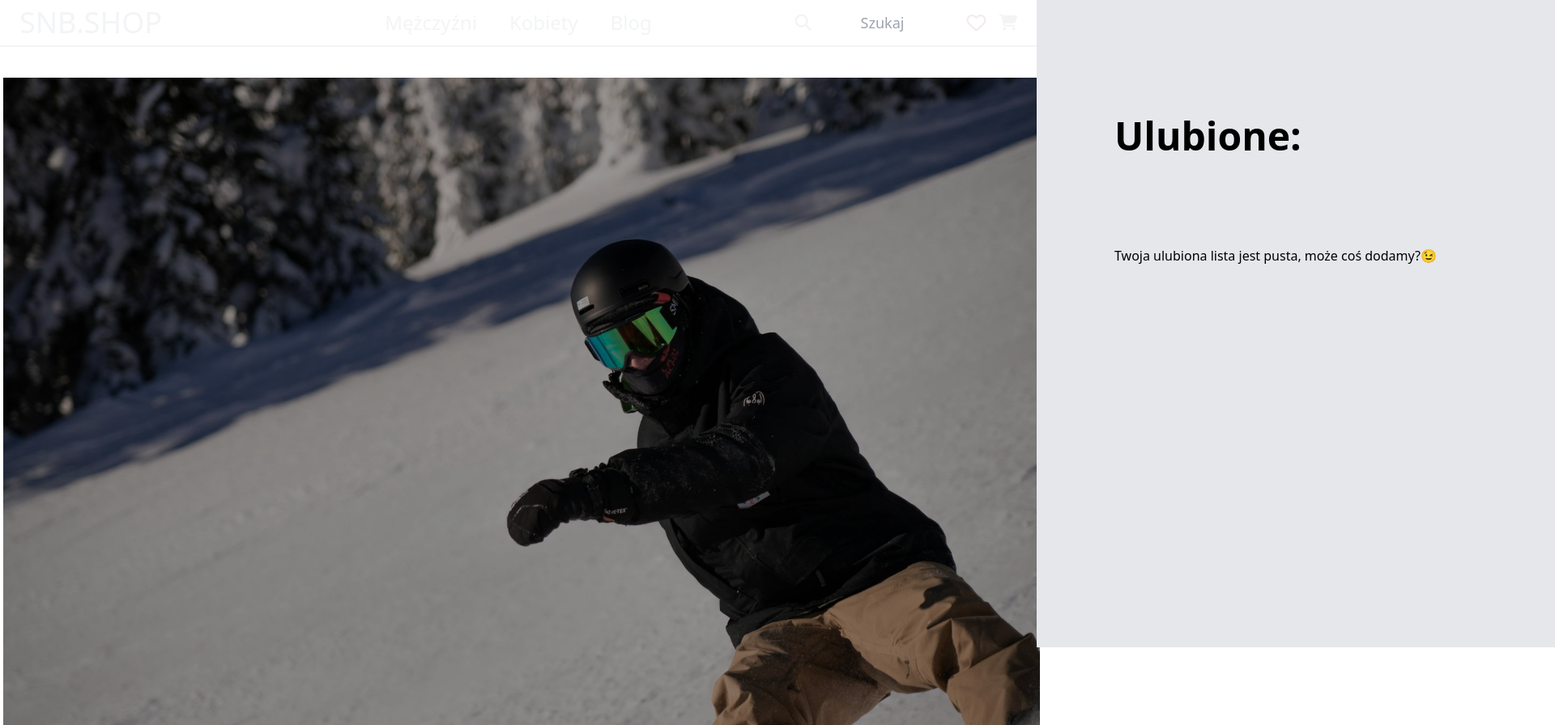
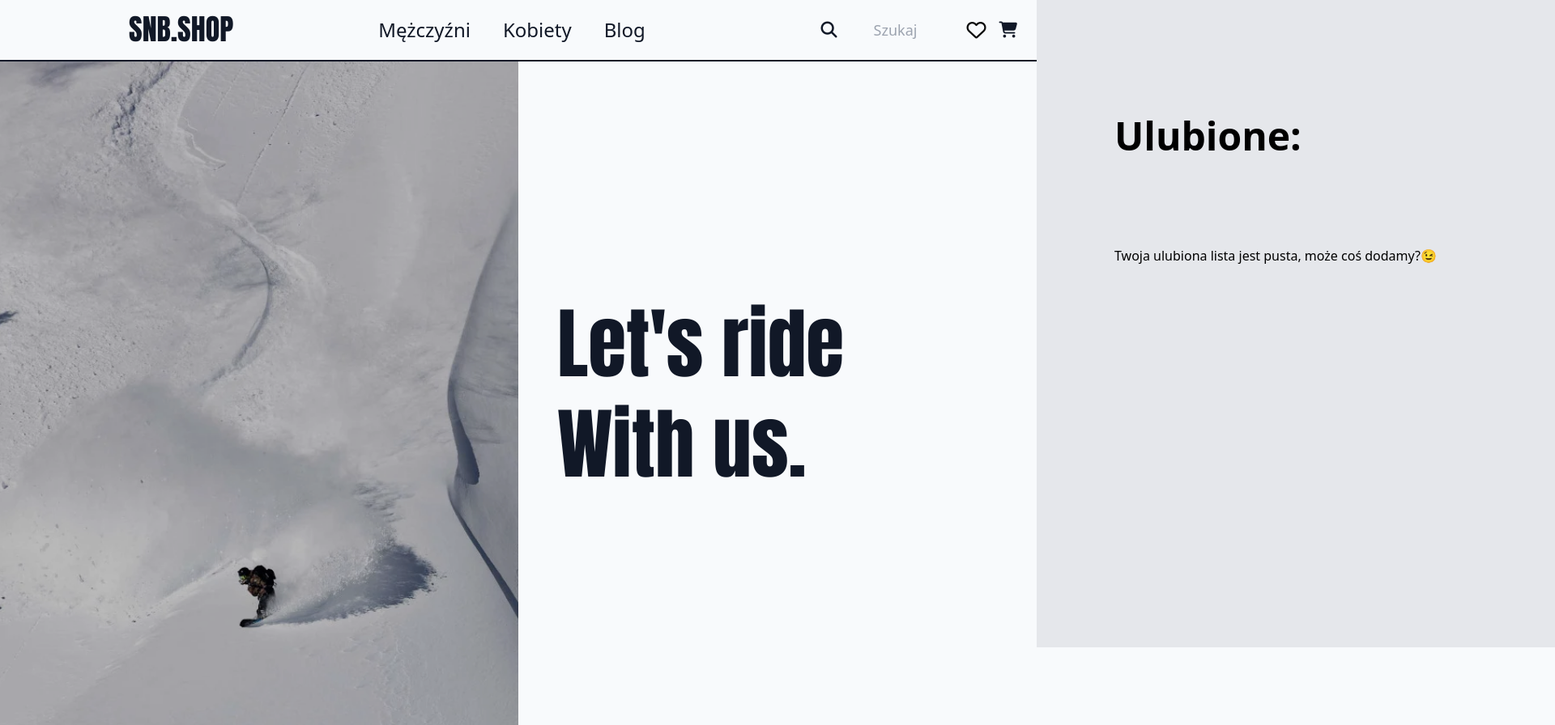
Before and after one commit to Rob-Luk/snowboard-shop, a website: page dist/index.html in a window 1280 px wide. Shown: the top 896 px of the page at 81% size, 1920 px wide, since content can reach past the window. Drawn offline with Linux system fonts and the light colour scheme; a web font is replaced by a local one.

Commit message:
createdHeader

```diff
--- a/dist/index.html
+++ b/dist/index.html
@@ -1,41 +1,36 @@
 <!DOCTYPE html>
-<html lang="en">
+<html lang="en" class="scroll-smooth">
+
 	<head>
 		<meta charset="UTF-8" />
 		<meta name="viewport" content="width=device-width, initial-scale=1.0" />
 		<title>SNB.SHOP</title>
-		<link
-			href="https://fonts.googleapis.com/css2?family=Fira+Code:wght@400;600&family=Kdam+Thmor+Pro&family=Raleway:wght@300;400;600&display=swap"
-			rel="stylesheet"
-		/>
-		<script
-			src="https://kit.fontawesome.com/4ac635a877.js"
-			crossorigin="anonymous"
-		></script>
+		<link href="https://fonts.googleapis.com/css2?family=Anton&family=Fira+Code:wght@400;600&family=Kdam+Thmor+Pro&family=Raleway:wght@300;400;600&display=swap" rel="stylesheet">
+		<script src="https://kit.fontawesome.com/4ac635a877.js"crossorigin="anonymous"></script>
 		<link rel="stylesheet" href="./style.css" />
 	</head>
 
-	<body class=" relative h-[3000px]  font-sans">
+	<body class=" relative h-screen  font-sans overflow-x-hidden bg-slate-50">
 
-		<nav class=" fixed top-0 left-0 h-auto flex justify-start items-center py-2 w-full border-b-2 border-gray-100 z-50">
+		<nav class=" fixed lg:relative top-0 left-0 h-auto flex justify-start items-center py-4 w-full border-b-2 border-gray-900 z-50 ">
 
 
-				<div class="logo mx-4 text-4xl flex items-center justify-start w-1/2 ">
-					<a href="#main"><span class="font-sans mx-2 text-gray-100">SNB.SHOP</span></a>
+				<div class=" mx-2 text-4xl flex justify-start md:justify-center w-1/2 ">
+					<a href="#main"><span class="font-['anton'] px-2 text-gray-900 font-thin transition-colors duration-150 hover:bg-gray-900 hover:text-gray-50">SNB.SHOP</span></a>
 				</div>
 
 
 
-				<div class="nav-desktop flex items-center justify-center text-2xl">
-					<a href="#Mens" class="mx-5 hidden min-[846px]:flex text-gray-100 font-medium transition delay-150 duration-300 ease-in-out">Mężczyźni</a>
-					<a href="#Womens"class="mx-5 hidden min-[846px]:flex text-gray-100 font-medium transition delay-150 duration-300 ease-in-out">Kobiety</a>
-					<a href="#Blog"class="mx-5 hidden min-[846px]:flex text-gray-100 font-medium  transition delay-150 duration-300 ease-in-out">Blog</a>
+				<div class="nav-desktop flex items-center justify-center text-2xl z-10">
+					<a href="#Mens" class="mx-5 hidden md:flex text-gray-900 font-medium transition delay-150 duration-300 ease-in-out">Mężczyźni</a>
+					<a href="#Womens"class="mx-5 hidden md:flex text-gray-900 font-medium transition delay-150 duration-300 ease-in-out">Kobiety</a>
+					<a href="#Blog"class="mx-5 hidden md:flex text-gray-900 font-medium  transition delay-150 duration-300 ease-in-out">Blog</a>
 				</div>
 
 
 
 
-			<div class="nav-mobile absolute top-0 left-0 w-full -translate-y-full transition ease-in-out duration-300 delay-500  font-serif h-screen text-4xl backdrop-blur-sm flex flex-col justify-center items-center ">
+			<div class="nav-mobile absolute top-0 left-0 w-full -translate-y-full transition ease-in-out duration-300 delay-500  font-serif h-screen text-4xl flex flex-col justify-center items-center backdrop-blur-sm">
 				<a href="#Mens" class="nav-item py-2 my-4 transition ease-linear duration-300 hover:text-gray-100">Mężczyźni</a>
 				<a href="#Womens" class="nav-item py-2 my-4 transition ease-linear duration-300 hover:text-gray-100">Kobiety</a>
 				<a href="#Blog" class="nav-item py-2 my-4 transition ease-linear duration-300 hover:text-gray-100">Blog</a>
@@ -43,22 +38,22 @@
 				<a href="#Contact" class="nav-item py-2 my-4 transition ease-linear duration-300 hover:text-gray-100">Kontakt</a>
 			</div>
 
-			<div class="nav_icons w-1/2 flex items-center justify-end mx-4 min-[846px]:flex">
-				<i class="fa-solid fa-magnifying-glass text-xl mx-2 text-gray-100 hidden min-[846px]:flex"></i>
-				<div class="search-glass text-lg border-none"><input class=" text-center bg-transparent border-hidden hidden min-[906px]:w-44 min-[846px]:flex" type="search" name="search" id="text-search" placeholder="Szukaj" "></div>
-				<button id="favBtnHeart"><i class="fa-regular fa-heart mx-2 text-2xl" style="color: #f3eded"></i></button>
-				<button class="cartBtn"><i class="fa-solid fa-cart-shopping text-gray-100 text-xl mx-2" ></i></button>
+			<div class="nav_icons w-1/2 flex items-center justify-end mx-4 md:flex">
+				<i class="fa-solid fa-magnifying-glass text-xl mx-2 text-gray-900 hidden md:flex"></i>
+				<div class="search-glass text-lg border-none"><input class=" text-center bg-transparent border-hidden hidden md:w-36 md:flex" type="search" name="search" id="text-search" placeholder="Szukaj" "></div>
+				<button id="favBtnHeart"><i class="fa-regular fa-heart mx-2 text-2xl" style="color: #0a0a0a"></i></button>
+				<button class="cartBtn"><i class="fa-solid fa-cart-shopping text-gray-900 text-xl mx-2" ></i></button>
 				<div>
-					<button class="burgerBtn relative w-[40px] h-[40px]  min-[846px]:hidden group">
+					<button class="burgerBtn relative w-[40px] h-[40px]  md:hidden group">
 						<div class="relative w-[35px] h-[25px] bg-none outline:black flex overflow-hidden items-center justify-center transform transition-all ring-offset-gray-100 hover:ring-black ring-opacity-30 duration-200">
 							<div class="flex flex-col justify-evenly w-[25px] h-[25px] transform transition-all duration-300 origin-center overflow-hidden">
-								<div class="bg-gray-100 h-[2px] w-12 transform transition-all duration-300 origin-left group-focus:translate-y-6 delay-100"></div>
-								<div class="bg-gray-100 h-[2px] w-12 rounded transform transition-all duration-300 group-focus:translate-y-6 delay-75"></div>
-								<div class="bg-gray-100 h-[2px] w-12 transform transition-all duration-300 origin-left group-focus:translate-y-6"></div>
+								<div class="bg-gray-900 h-[2px] w-12 transform transition-all duration-300 origin-left group-focus:translate-y-6 delay-100"></div>
+								<div class="bg-gray-900 h-[2px] w-12 rounded transform transition-all duration-300 group-focus:translate-y-6 delay-75"></div>
+								<div class="bg-gray-900 h-[2px] w-12 transform transition-all duration-300 origin-left group-focus:translate-y-6"></div>
 
 								<div class="absolute items-center justify-between transform transition-all duration-500 top-2.5 -translate-x-10 group-focus:translate-x-0 flex w-0 group-focus:w-12">
-									<div class="absolute bg-gray-100 h-[2px] w-7 transform transition-all duration-500 rotate-0 delay-300 group-focus:rotate-45 "></div>
-									<div class="absolute bg-gray-100 h-[2px] w-7 transform transition-all duration-500 -rotate-0 delay-300 group-focus:-rotate-45 "></div>
+									<div class="absolute bg-gray-900 h-[2px] w-7 transform transition-all duration-500 rotate-0 delay-300 group-focus:rotate-45 "></div>
+									<div class="absolute bg-gray-900 h-[2px] w-7 transform transition-all duration-500 -rotate-0 delay-300 group-focus:-rotate-45 "></div>
 								</div>
 							</div>
 						</div>
@@ -78,11 +73,28 @@
 
 		</nav>
 
-		<header class="relative max-w-[1400px] mx-auto  ">
+		<header class="h-screen relative">
 
-		<div class="bg-[url('/dist/img/pexels-arthur-swiffen-14771034.jpg')] relative  top-24 w-full h-screen brightness-[.6]  bg-right bg-cover md:max-2xl:bg-center md:min-2xl:top-14 mx-1"></div>
+			<div class="relative h-screen w-full lg:grid lg:grid-cols-2">
+
+				<div class=" flex items-end">
+					<div class="relative h-screen  lg:h-[850px] w-full bg-[url('./img/mens-frontier-snowboard.jpg')]  bg-center bg-cover brightness-75 "></div>
+				</div>
+
+
+				<div class=" absolute top-1/2 h-auto  w-full  lg:relative lg:top-0 lg:flex">
+					<h1 class=" font-['anton'] flex justify-center  text-gray-900 lg:flex-col lg:mx-10 text-3xl sm:text-6xl lg:text-left lg:text-8xl 2xl:text-9xl  ">
+						<span class=" mx-2 lg:block mb-7">Let's ride</span>
+						<span class=" mx-2 lg:block mb-7">With us.</span>
+					</h1>
+
+				</div>
+
+			</div>
 
 		</header>
+
+
 
 
 
```
Also changed, not shown: dist/img/header.webp (added), dist/img/mens-frontier-snowboard.jpg (added), dist/img/pexels-arthur-swiffen-14771034.jpg (deleted), dist/img/pexels-na 640px.jpg (deleted), dist/style.css.
